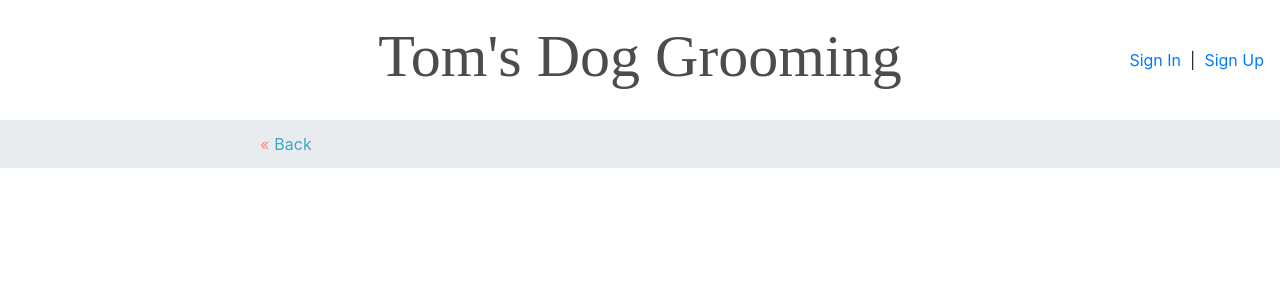
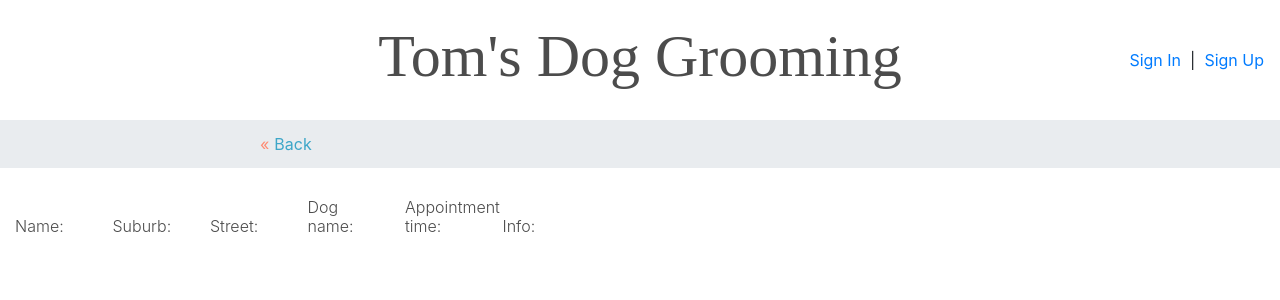
Before and after one commit to Ninaaaa1026/SPM-Project, a Django app: page /groomer_home/ in a window 1280 px wide. Shown: the top 300 px of the page. Run offline with Django 3.2, Linux system fonts and the light colour scheme; data that the repository does not hold is empty; some libraries are stand-ins or nearby versions; some web fonts are replaced.

Commit message:
show and hide details
Show and hide details of appointments

```diff
--- a/tdgas/static/js/groomer.js
+++ b/tdgas/static/js/groomer.js
@@ -1,30 +1,32 @@
 
 /* Display details on click. */
 $(document).on('click', '.appointment_details_btn', function() {
-    var appointmentDetails   = $('#appointment_details');
+    var apptID                =$(this).val();
+    var appointmentDetails   = $('#appointment_details_'+apptID);
     var detailsBtn           = $(appointmentDetails.parents('.section')).find('.appointment_details_btn');
-    /*var user                =$('#appointment_user')
-    getdetails(user)*/
+
+    getdetails(apptID)
     appointmentDetails.show();
-    detailsBtn.addClass('disabled');
+    //detailsBtn.addClass('disabled');
     detailsBtn.hide();
     $('.hide_btn').show();
 });
 
 /* Restore original UI on cancel. */
 $(document).on('click', '.hide_btn', function() {
-    var appointmentDetails   = $('#appointment_details');
+    var apptID                =$(this).val();
+    var appointmentDetails   = $('#appointment_details_'+apptID);
     var hideBtn               = $(appointmentDetails.parents('.section')).find('.hide_btn');
     appointmentDetails.hide();
-    $('.hide_btn').hide();
+    hideBtn.hide();
     $('.appointment_details_btn').show();
 });
 
-function getdetails(subscriber){
+function getdetails(apptID){
     $.ajax({
-        type = 'GET',
-        url = '/groom_details/',
-        data = {'user' : subscriber}
-
-    })
+        type : 'GET',
+        url : '/groom_details/',
+        data : {'appointmentID' : apptID},
+        success: function() {}
+    });
 }
--- a/tdgas/templates/groomer_home.html
+++ b/tdgas/templates/groomer_home.html
@@ -16,18 +16,23 @@
 
 </div>
 <div class="row justify-content-center" style="width: 90%; padding: 30px 0">
+  <div class="col-12 col_ng section">
+    <div class="row" style="padding:10">
+      <div class="row align-items-end">
+        <div class="col-sm-2"><h6>Name: </h6></div>
+        <div class="col-sm-2"><h6>Suburb: </h6></div>
+        <div class="col-sm-2"><h6>Street: </h6></div>
+        <div class="col-sm-2"><h6>Dog name: </h6></div>
+        <div class="col-sm-2"><h6>Appointment time: </h6></div>
+        <div class="col-sm-2"><h6>Info: </h6></div>
+      </div>
+    </div>
+  </div>
     {% for event in events %}
     <div class="col-12 col_ng section">
-      <div class="row" style="padding: 0">
+      <div class="row" style="padding: 10">
         <div id="appointment" class="col col_ng">
-            <input id="appointment" title="Appointments" value="{{ appointment.id }}" hidden>
-            <div class="row align-items-start">
-              <div class="col col_ng"><h6>Name:</h6></div>
-              <div class="col col_ng"><h6>Suburb:</h6></div>
-              <div class="col col_ng"><h6>Street:</h6></div>
-              <div class="col col_ng"><h6>Dog name:</h6></div>
-              <div class="col col_ng"><h6>Appointment time:</h6></div>
-            </div>
+            <input id="appointment" title="Appointments" value="{{ event.id }}" hidden>
             <div class="row align-items-end">
               <div class="col col_ng"><input id="client_name" class="input_trans" title="Client Name" value="{{ event.subscriber__first_name }}"></div>
               <div class="col col_ng"><input id="suburb" class="input_trans" title="Suburb" value="{{ event.subscriber__address_suburb }}"></div>
@@ -35,24 +40,18 @@
               <div class="col col_ng"><input id="dog_name" class="input_trans" title="Dog name" value="{{ event.groom_dog__dog_name }}"></div>
               <div class="col col_ng"><input id="Datetime" class="input_trans" title="Datetime" value="{{ event.appointment_datetime }}"></div>
               <div class="details_btn row align-items-center" style="height: 100%">
-                  <button class="appointment_details_btn btn">Show details</button>
+                  <button class="appointment_details_btn btn" formmethod = "get" value="{{ event.id }}">Show details</button>
+                  <button class="hide_btn btn" style="display:none"value="{{ event.id }}">hide</button>
                </div>
-               <div class="hide_btn btn_trans btn" style="display: none"><i class="modify_icon fas fa-edit"></i></div>
             </div>
             <div id="appointment_user" style ="display:none" value="{{ event.subscriber }}"></div>
-            <div id="appointment_details" style="margin-top: 20px;display: none">
+            <div id="appointment_details_{{event.id}}" style="margin-top: 20px;display: none">
                 <div class="row justify-content-between" style="width: 80%">
-                  <div class="row align-items-start">
-                  <div class="col col_ng"><h6>Comments:</h6></div>
-                  <div class="col col_ng"><h6>Groom type:</h6></div>
-                  <div class="col col_ng"><h6>Price:</h6></div>
-                  <div class="col col_ng"><h6>Pay Status:</h6></div>
-                </div>
-                <div class="row align-items-end">
-                  <div class="col col_ng"><input id="comment" class="input_trans" title="Comment" value="{{ event.comment }}"></div>
-                  <div class="col col_ng"><input id="groom_type" class="input_trans" title="Groom type" value="{{ event.groom_type }}"></div>
-                  <div class="col col_ng"><input id="price" class="input_trans" title="Price" value="{{ event.order_price }}"></div>
-                  <div class="col col_ng"><input id="pay_status" class="input_trans" title="Pay Status" value="{{ event.payment_status }}"></div>
+                <div class="row align-items-start">
+                  <div class="col col_ng"><input id="comment" class="input_trans" title="Comment" value="Comments: {{ event.comment }}"></div>
+                  <div class="col col_ng"><input id="groom_type" class="input_trans" title="Groom type" value="Groom type: {{ event.groom_type }}"></div>
+                  <div class="col col_ng"><input id="price" class="input_trans" title="Price" value="Price: {{ event.order_price }}"></div>
+                  <div class="col col_ng"><input id="pay_status" class="input_trans" title="Pay Status" value="Pay Status: {{ event.payment_status }}"></div>
                 </div>
                 </div>
             </div>
--- a/tdgas/urls.py
+++ b/tdgas/urls.py
@@ -16,5 +16,6 @@ urlpatterns = [
     path('appointment_new/'		, appointment_new_view	, name = 'appointment_new'),
 	path('appointment_update/'	, appointment_update_view, name = 'appointment_update'),
     path('appointment_edit/'	, appointment_edit_view, name = 'appointment_edit'),
-    path('groomer_home/'    , groomer_view          , name = 'groomer'          )
+    path('groomer_home/'        , groomer_view          , name = 'groomer'          ),
+    path('groom_details/'       , groomer_details_view  , name = 'groom_details')
 ]
--- a/tdgas/views.py
+++ b/tdgas/views.py
@@ -109,19 +109,32 @@ def dog_update_view(request):
         return HttpResponse(status = 406)
 
 def groomer_view(request):
-    ##get made appointments
-    #appointment_list = list(Appointment.objects.all())
-    show = Appointment.objects.filter(appointment_datetime__date__gte=date.today()).select_related('subscriber__first_name','subscriber__address_street','subscriber__address_suburb','groom_dog__dog_name')
-    #clientdets = Contact.objects.all()
-    #
-    query = show.values('subscriber','subscriber__first_name','groom_dog__dog_name','groom_type','comment','appointment_datetime','subscriber__address_street','subscriber__address_suburb','order_price','payment_status')
-    return render(request, 'groomer_home.html', {'events':query})
+    show = Appointment.objects.filter(appointment_datetime__date__gte=date.today()).select_related('subscriber__first_name',
+                                                                                                    'subscriber__address_street',
+                                                                                                    'subscriber__address_suburb',
+                                                                                                    'groom_dog__dog_name')
+
+    query = show.values('id',
+                        'subscriber',
+                        'subscriber__first_name',
+                        'groom_dog__dog_name',
+                        'groom_type',
+                        'comment',
+                        'appointment_datetime',
+                        'subscriber__address_street',
+                        'subscriber__address_suburb')
+    newquery = sorted(query, key=lambda k: k['appointment_datetime'])
+    return render(request, 'groomer_home.html', {'events':newquery})
 
 def groomer_details_view(request):
-    client = request.GET.get('user')
-    contact = Contact.objects.filter(user = client)
+    appointment = request.GET.get('appointmentID')
+    appointmentObj = Appointment.objects.get(id=appointment)
+    contact = Contact.objects.filter(user = appointmentObj.subscriber).select_related('user__email',
+                                                                                    'user__last_name')
+    contactinfo = contact.values()
+    details ={'apptDetails':appointmentObj,'contact':contactinfo}
 
-    return HttpResponse(status = 201)
+    return render(request, 'groom_details.html',{'details':details})
 
 def appointment_update_view(request):
     if request.method == 'POST':
```
